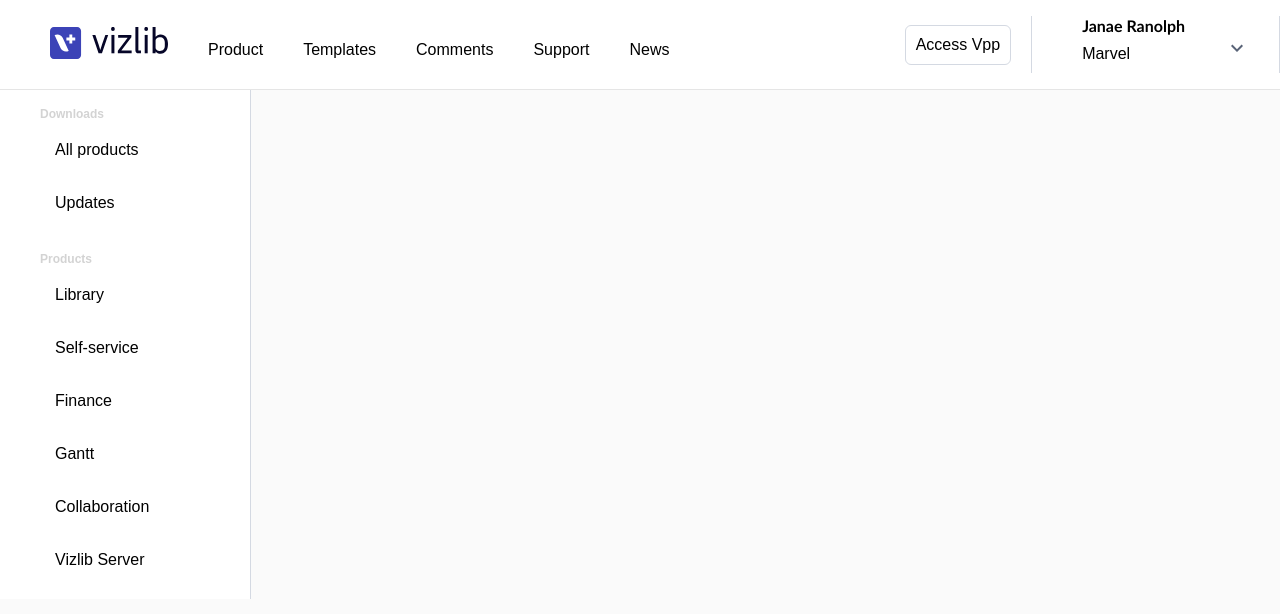
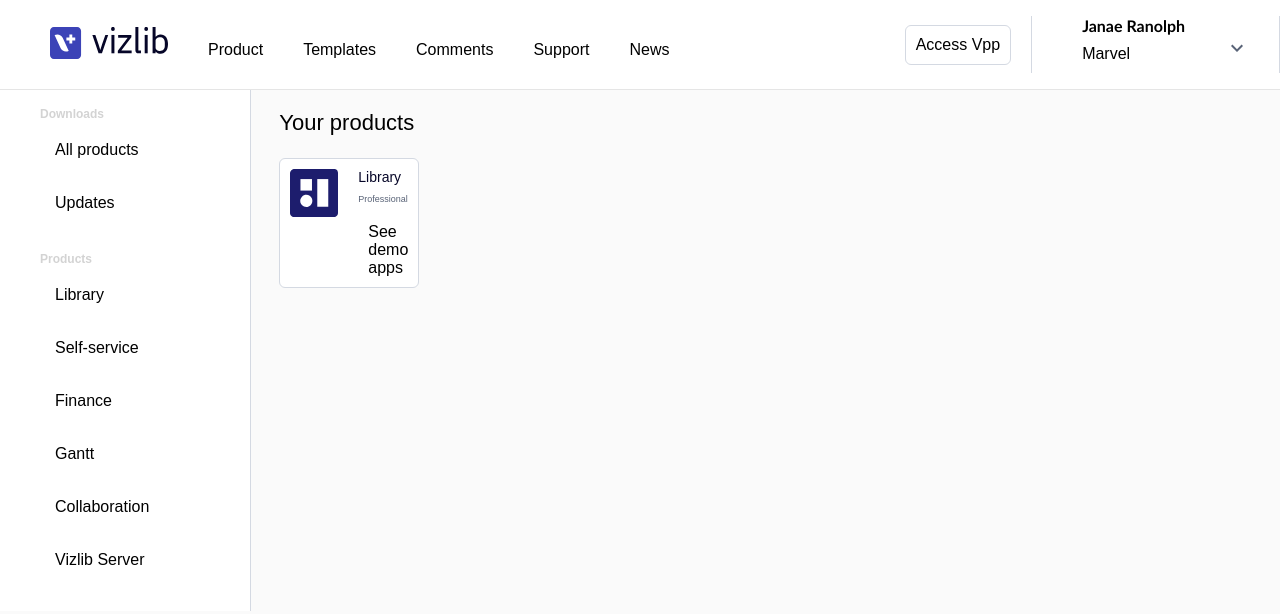
Before and after one commit to rumelrahman/VIZLIB-Downloads-by-Rumel, a plain HTML site: page index.html in a window 1280 px wide. Drawn offline with Linux system fonts and the light colour scheme.

Commit message:
added your products

```diff
--- a/css/style.css
+++ b/css/style.css
@@ -141,6 +141,7 @@ a:visited {
 }
 
 .menu {
+  display: flex;
   max-width: 250px;
   max-height: auto;
   background-color: white;
@@ -202,3 +203,48 @@ a:visited {
   margin-bottom: 15px;
 }
 /*# sourceMappingURL=style.css.map */
+
+.yourproducts {
+  margin-left: 120px;
+  margin-top: 20px;
+  font-size: 22px;
+  font-family: Arial, Helvetica, sans-serif;
+  font-weight: 500;
+}
+
+.yourproductlist {
+  text-decoration: none;
+  list-style-type: none;
+  display: flex;
+  padding-left: 10px;
+  padding-top: 10px;
+  background-color: white;
+  border: 1px solid #D4D9E2;
+  border-radius: 6px;
+  width: auto;
+
+}
+
+.productcontainer {
+
+}
+
+.plists {
+  display: block;
+  margin-left: 20px;
+
+}
+
+.library {
+  font-family: Arial, Helvetica, sans-serif;
+  font-weight: 400;
+  font-size: 14px;
+  color: #060628;
+}
+
+.version {
+  font-family: Arial, Helvetica, sans-serif;
+  font-size: 9px;
+  font-weight: 200;
+  color: #596377;
+}
--- a/index.html
+++ b/index.html
@@ -77,6 +77,22 @@
             </ul>
         </div>
 
+        <div class="yourproducts">Your products
+            <ul class="yourproductlist">
+                <li class="productcontainer">
+                    <img src="Images/Library_logo.svg" alt="Library">
+                    <li class="plists">
+                        <header class="library">Library</header>
+                        <p class="version">Professional</p>
+                        <a href="#">See demo apps</a>
+                    </li>
+                </li>
+            </ul>
+        </div>
+    </section>
+
+    <section class="yourproducts">
+
     </section>
 
 
```
